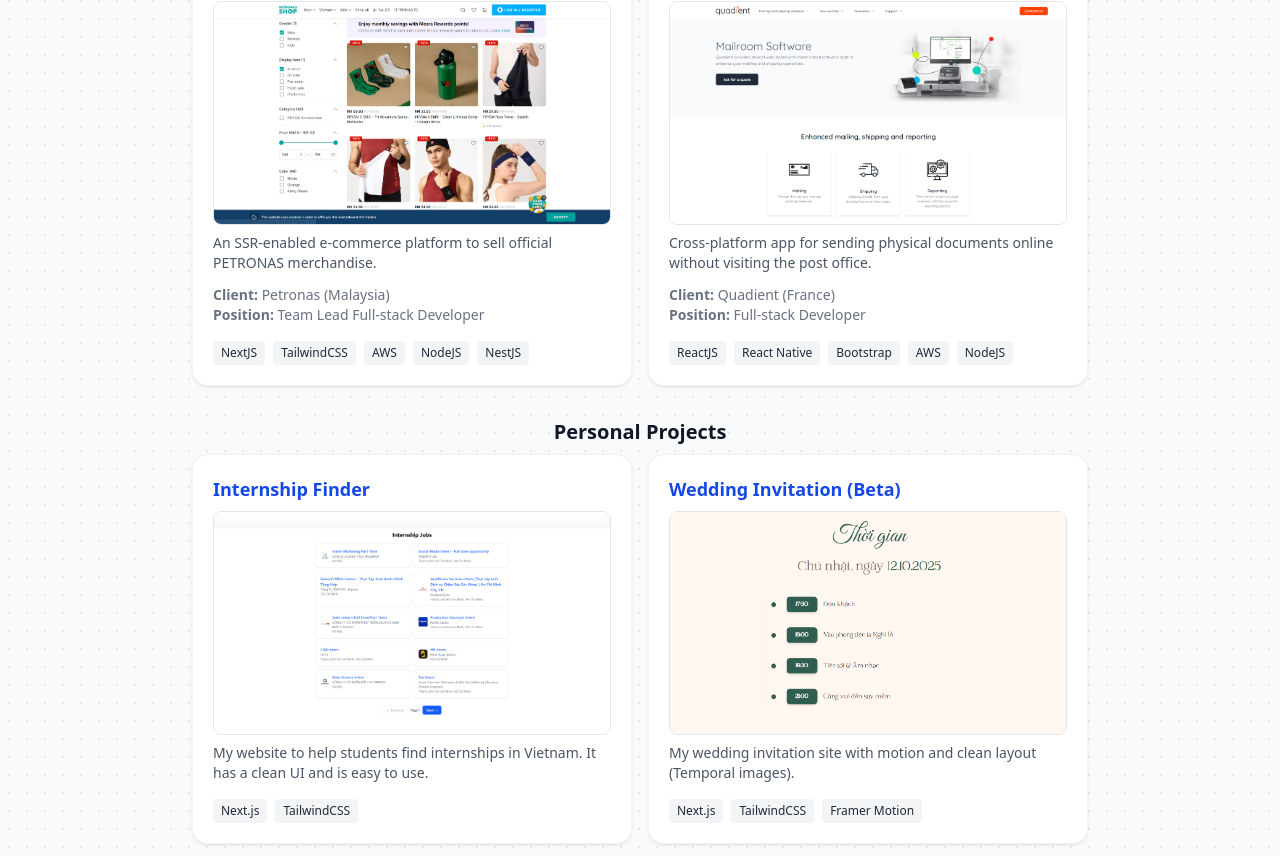
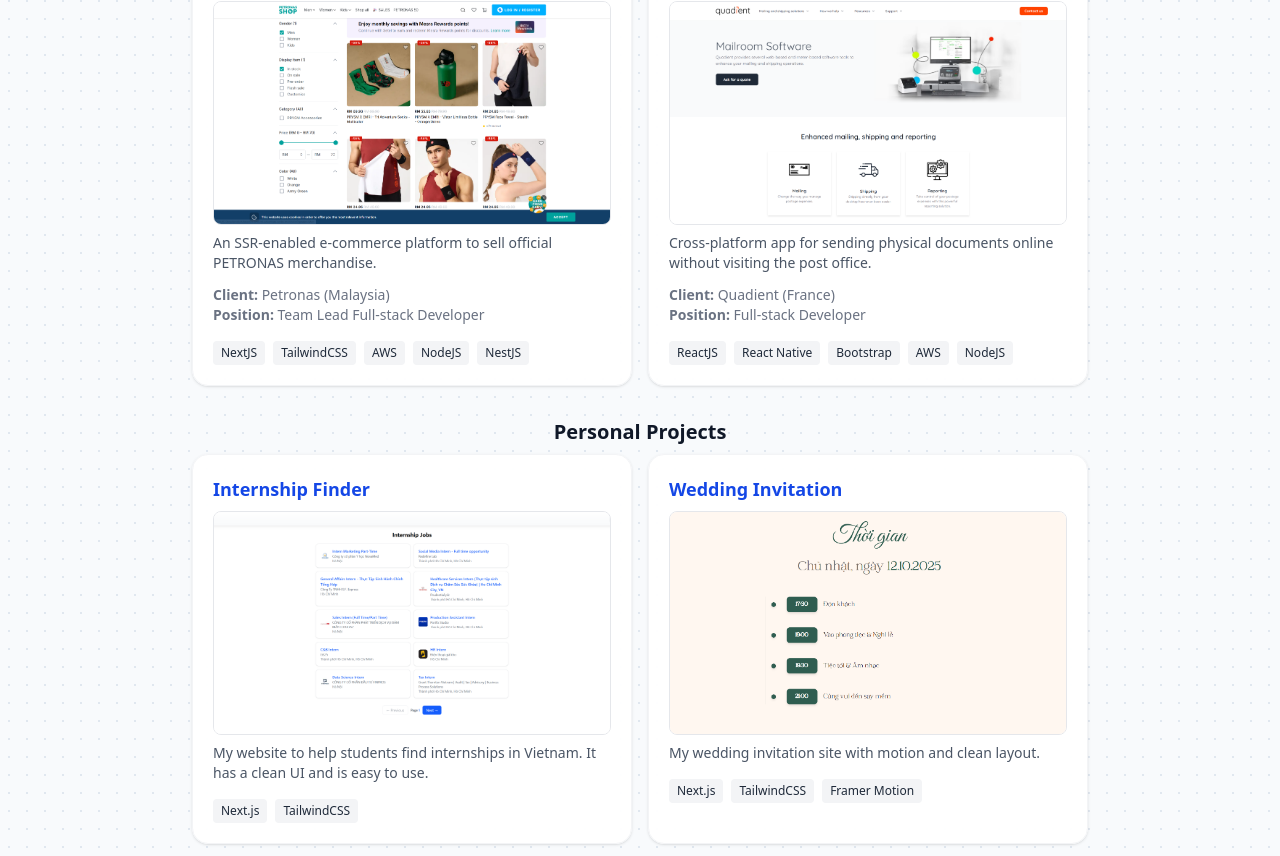
Before and after one commit to pmduc1997/project-manager, a Next.js app: page /projects in a window 1280 px wide. Shown: the part 656-1512 px from the top of the page. Built offline with nearby package versions, Linux system fonts and the light colour scheme.

Commit message:
change wedding text

```diff
--- a/app/projects/page.tsx
+++ b/app/projects/page.tsx
@@ -26,10 +26,9 @@
     ],
   },
   {
-    name: "Wedding Invitation (Beta)",
+    name: "Wedding Invitation",
     url: "https://wedding-invitation-duc-trinh.vercel.app/",
-    description:
-      "My wedding invitation site with motion and clean layout (Temporal images).",
+    description: "My wedding invitation site with motion and clean layout.",
     tech: ["Next.js", "TailwindCSS", "Framer Motion"],
     screenshots: [
       "/projects/wedding/screenshot-1.png",
```
